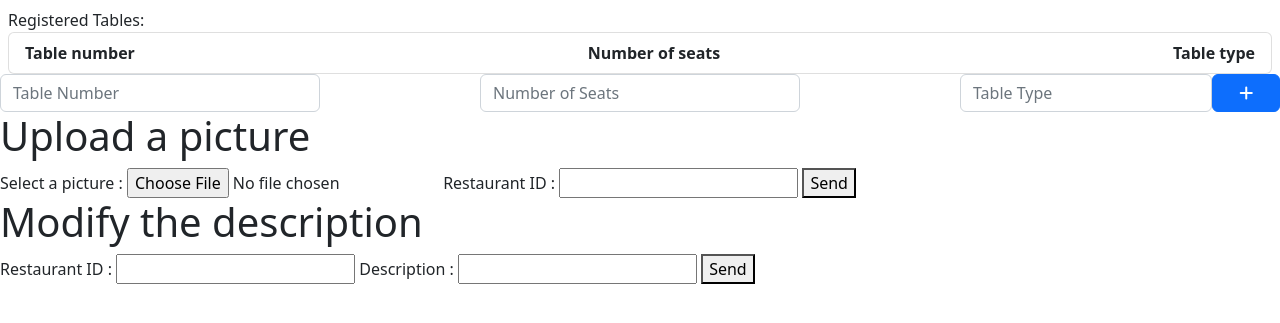
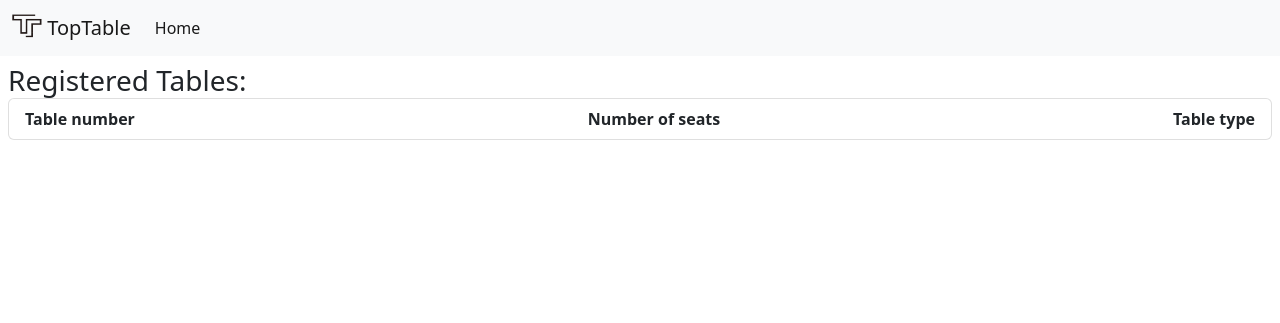
Before and after one commit to UA-TopTable/TopTableCustomerAPI, a Python web app: template app/templates/restaurant.html in a window 1280 px wide. Shown: the top 323 px of the page. Run offline with Jinja, Linux system fonts and the light colour scheme; the template is opened without the code that fills it, so the values that code supplies are empty.

Commit message:
improved restaurant.html

```diff
--- a/app/templates/restaurant.html
+++ b/app/templates/restaurant.html
@@ -1,22 +1,13 @@
-<!DOCTYPE html>
-<html lang="en">
+{% extends "base.html" %}
 
-<head>
-    <meta charset="utf-8" />
-    <meta name="viewport" content="width=device-width, initial-scale=1" />
-    <title>{{ restaurant.name }} - Details</title>
-    <link href="https://cdn.jsdelivr.net/npm/bootstrap@5.2.3/dist/css/bootstrap.min.css" rel="stylesheet"
-        integrity="sha384-rbsA2VBKQhggwzxH7pPCaAqO46MgnOM80zW1RWuH61DGLwZJEdK2Kadq2F9CUG65" crossorigin="anonymous" />
-    <link rel="stylesheet" href="https://cdnjs.cloudflare.com/ajax/libs/font-awesome/6.0.0-beta3/css/all.min.css" />
-</head>
-
-<body>
+{% block content %}
     <div class="alert alert-danger alert-dismissible fade show" id="error_alert" style="display: none">
         There was an error during creation
         <button type="button" class="btn-close" data-bs-dismiss="alert" aria-label="Close"></button>
     </div>
 
-    <p class="mt-2 mx-2 mb-0">Registered Tables:</p>
+    <h1 class="mt-2 mx-2 mb-0">{{restaurant.name}}</h1>
+    <h3 class="mt-2 mx-2 mb-0">Registered Tables:</h3>
     <ul class="list-group mx-2" id="tables_list">
         <li class="list-group-item" style="
           display: flex;
@@ -41,38 +32,12 @@
         </li>
         {% endfor %}
     </ul>
-    <form id="table_form">
-        <div class="list-group-item" style="
-          display: flex;
-          justify-content: space-between;
-          align-items: center;
-          width: 100%;
-        ">
-            <input type="text" id="table_number" class="form-control w-25" aria-describedby="insert table number"
-                placeholder="Table Number" />
-            <input type="number" id="number_of_seats" class="form-control w-25 mx-5"
-                aria-describedby="insert number of seats" placeholder="Number of Seats" />
-
-            <div class="w-25" style="
-            display: flex;
-            justify-content: space-between;
-            align-items: center;
-          ">
-                <input type="text" id="table_type" class="form-control" aria-describedby="insert table type"
-                    placeholder="Table Type" />
-                <button class="btn btn-primary h-100 w-25" type="submit">
-                    <i class="fa fa-plus"></i>
-                </button>
-            </div>
-        </div>
-    </form>
 
     <span id="restaurant_id" style="display: none">{{restaurant.id}}</span>
 
+{% endblock %}
 
-    <script src="https://cdn.jsdelivr.net/npm/bootstrap@5.2.3/dist/js/bootstrap.bundle.min.js"
-        integrity="sha384-kenU1KFdBIe4zVF0s0G1M5b4hcpxyD9F7jL+jjXkk+Q2h455rYXK/7HAuoJl+0I4"
-        crossorigin="anonymous"></script>
+{% block scripts %}
 
     <script type="text/javascript">
         document
@@ -112,18 +77,6 @@
             });
     </script>
 
-    <h1>Upload a picture</h1>
-    <form id="uploadForm">
-        <label for="file">Select a picture :</label>
-        <input type="file" id="file" name="file" accept="image/*" required>
-
-        <label for="restaurant_id">Restaurant ID :</label>
-        <input type="number" id="restaurant_id" name="restaurant_id" required>
-
-        <button type="submit">Send</button>
-    </form>
-
-
     <script>
         document.getElementById('uploadForm').addEventListener('submit', function(event) {
             event.preventDefault();
@@ -159,17 +112,6 @@
             });
         });
     </script>
-
-    <h1>Modify the description</h1>
-    <form id="descriptionForm">
-        <label for="restaurant_id">Restaurant ID :</label>
-        <input type="text" id="restaurant_id" name="restaurant_id" required>
-
-        <label for="description">Description :</label>
-        <input type="text" id="description" name="description" required>
-
-        <button type="submit">Send</button>
-    </form>
 
     <script>
         document.getElementById('descriptionForm').addEventListener('submit', function(event) {
@@ -209,6 +151,4 @@
         });
     </script>
 
-</body>
-
-</html>
+{% endblock %}
```
